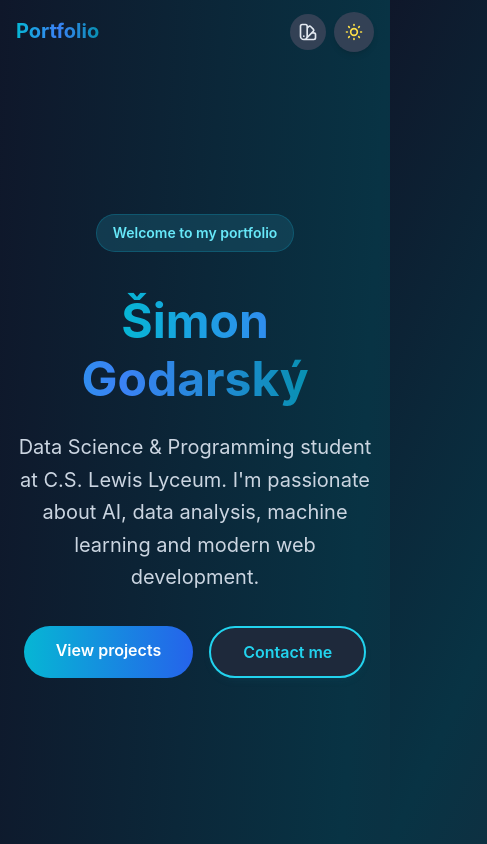
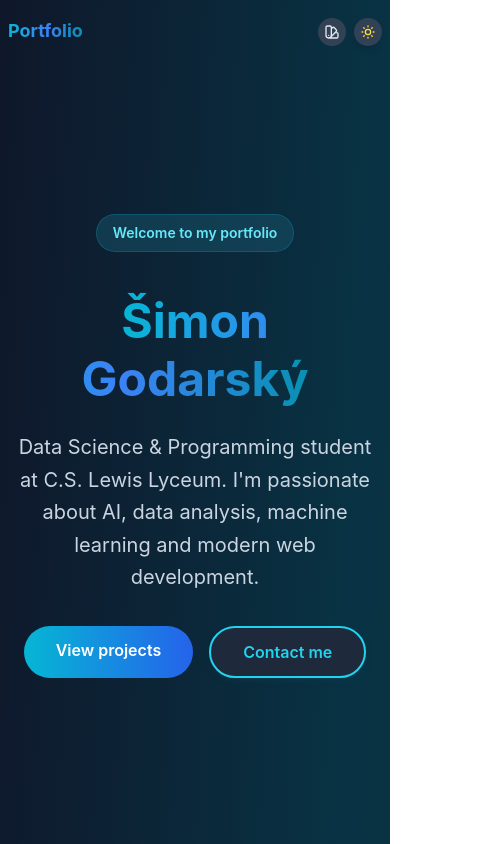
Before and after one commit to simon07426/Portfolio, a React (Vite) app in the folder portfolio/: page / in a window 390 px wide. Shown: the top 844 px of the page, 487 px wide, since content can reach past the window. Built offline with nearby package versions, Linux system fonts and the light colour scheme.

Commit message:
mobile view

```diff
--- a/portfolio/src/App.jsx
+++ b/portfolio/src/App.jsx
@@ -749,10 +749,10 @@ function HomePage() {
           ? `bg-white/90 dark:bg-slate-800/90 backdrop-blur-md shadow-lg ${getThemeClasses.navBorder()}`
           : 'bg-transparent'
       }`}>
-        <div className="max-w-7xl mx-auto px-4 sm:px-6 lg:px-8">
+        <div className="max-w-7xl mx-auto px-2 sm:px-4 md:px-6 lg:px-8">
           <div className="flex justify-between items-center h-16">
-            <Link to="/" className="text-xl font-bold gradient-text hover:opacity-80 transition-opacity">Portfolio</Link>
-            <div className="flex items-center space-x-4">
+            <Link to="/" className="text-lg sm:text-xl font-bold gradient-text hover:opacity-80 transition-opacity">Portfolio</Link>
+            <div className="flex items-center space-x-1 sm:space-x-2 md:space-x-4">
               <div className="hidden md:flex space-x-6 lg:space-x-8">
                 <a href="#home" className={`text-gray-700 dark:text-slate-200 ${getThemeClasses.hoverTextColor()} transition-colors font-medium`}>{t.nav.home}</a>
                 <a href="#about" className={`text-gray-700 dark:text-slate-200 ${getThemeClasses.hoverTextColor()} transition-colors font-medium`}>{t.nav.about}</a>
@@ -765,11 +765,11 @@ function HomePage() {
                   <div className="relative theme-menu-container">
                     <button
                       onClick={() => setShowThemeMenu(!showThemeMenu)}
-                      className="p-2 rounded-full bg-gray-200 dark:bg-slate-700 [data-theme='green']:bg-emerald-100 dark:[data-theme='green']:bg-emerald-900/50 [data-theme='orange']:bg-orange-100 dark:[data-theme='orange']:bg-orange-900/50 [data-theme='cyan']:bg-cyan-100 dark:[data-theme='cyan']:bg-cyan-900/50 text-gray-800 dark:text-slate-200 hover:bg-gray-300 dark:hover:bg-slate-600 [data-theme='green']:hover:bg-emerald-200 dark:[data-theme='green']:hover:bg-emerald-800/60 [data-theme='orange']:hover:bg-orange-200 dark:[data-theme='orange']:hover:bg-orange-800/60 [data-theme='cyan']:hover:bg-cyan-200 dark:[data-theme='cyan']:hover:bg-cyan-800/60 transition-all duration-300"
+                      className="p-1.5 sm:p-2 rounded-full bg-gray-200 dark:bg-slate-700 [data-theme='green']:bg-emerald-100 dark:[data-theme='green']:bg-emerald-900/50 [data-theme='orange']:bg-orange-100 dark:[data-theme='orange']:bg-orange-900/50 [data-theme='cyan']:bg-cyan-100 dark:[data-theme='cyan']:bg-cyan-900/50 text-gray-800 dark:text-slate-200 hover:bg-gray-300 dark:hover:bg-slate-600 [data-theme='green']:hover:bg-emerald-200 dark:[data-theme='green']:hover:bg-emerald-800/60 [data-theme='orange']:hover:bg-orange-200 dark:[data-theme='orange']:hover:bg-orange-800/60 [data-theme='cyan']:hover:bg-cyan-200 dark:[data-theme='cyan']:hover:bg-cyan-800/60 transition-all duration-300"
                       aria-label="Choose theme"
                       title="Vybrať farebnú tému"
                     >
-                      <svg className="w-5 h-5" fill="none" stroke="currentColor" viewBox="0 0 24 24">
+                      <svg className="w-4 h-4 sm:w-5 sm:h-5" fill="none" stroke="currentColor" viewBox="0 0 24 24">
                         <path strokeLinecap="round" strokeLinejoin="round" strokeWidth={2} d="M7 21a4 4 0 01-4-4V5a2 2 0 012-2h4a2 2 0 012 2v12a4 4 0 01-4 4zm0 0h12a2 2 0 002-2v-4a2 2 0 00-2-2h-2.343M11 7.343l1.657-1.657a2 2 0 012.828 0l2.829 2.829a2 2 0 010 2.828l-8.486 8.485M7 17h.01" />
                       </svg>
                     </button>
@@ -799,16 +799,16 @@ function HomePage() {
                   </div>
                 <button
                   onClick={toggleDarkMode}
-                  className="p-2.5 rounded-full bg-gray-200 dark:bg-slate-700 [data-theme='green']:bg-emerald-100 dark:[data-theme='green']:bg-emerald-900/50 [data-theme='orange']:bg-orange-100 dark:[data-theme='orange']:bg-orange-900/50 [data-theme='cyan']:bg-cyan-100 dark:[data-theme='cyan']:bg-cyan-900/50 text-gray-800 dark:text-yellow-300 [data-theme='green']:text-emerald-700 dark:[data-theme='green']:text-emerald-300 [data-theme='orange']:text-orange-700 dark:[data-theme='orange']:text-orange-300 [data-theme='cyan']:text-cyan-700 dark:[data-theme='cyan']:text-cyan-300 hover:bg-gray-300 dark:hover:bg-slate-600 [data-theme='green']:hover:bg-emerald-200 dark:[data-theme='green']:hover:bg-emerald-800/60 [data-theme='orange']:hover:bg-orange-200 dark:[data-theme='orange']:hover:bg-orange-800/60 [data-theme='cyan']:hover:bg-cyan-200 dark:[data-theme='cyan']:hover:bg-cyan-800/60 transition-all duration-300 shadow-md hover:shadow-lg [data-theme='green']:shadow-emerald-500/30 dark:[data-theme='green']:shadow-emerald-900/30 [data-theme='orange']:shadow-orange-500/30 dark:[data-theme='orange']:shadow-orange-900/30 [data-theme='cyan']:shadow-cyan-500/30 dark:[data-theme='cyan']:shadow-cyan-900/30"
+                  className="p-1.5 sm:p-2.5 rounded-full bg-gray-200 dark:bg-slate-700 [data-theme='green']:bg-emerald-100 dark:[data-theme='green']:bg-emerald-900/50 [data-theme='orange']:bg-orange-100 dark:[data-theme='orange']:bg-orange-900/50 [data-theme='cyan']:bg-cyan-100 dark:[data-theme='cyan']:bg-cyan-900/50 text-gray-800 dark:text-yellow-300 [data-theme='green']:text-emerald-700 dark:[data-theme='green']:text-emerald-300 [data-theme='orange']:text-orange-700 dark:[data-theme='orange']:text-orange-300 [data-theme='cyan']:text-cyan-700 dark:[data-theme='cyan']:text-cyan-300 hover:bg-gray-300 dark:hover:bg-slate-600 [data-theme='green']:hover:bg-emerald-200 dark:[data-theme='green']:hover:bg-emerald-800/60 [data-theme='orange']:hover:bg-orange-200 dark:[data-theme='orange']:hover:bg-orange-800/60 [data-theme='cyan']:hover:bg-cyan-200 dark:[data-theme='cyan']:hover:bg-cyan-800/60 transition-all duration-300 shadow-md hover:shadow-lg [data-theme='green']:shadow-emerald-500/30 dark:[data-theme='green']:shadow-emerald-900/30 [data-theme='orange']:shadow-orange-500/30 dark:[data-theme='orange']:shadow-orange-900/30 [data-theme='cyan']:shadow-cyan-500/30 dark:[data-theme='cyan']:shadow-cyan-900/30"
                   aria-label="Toggle dark mode"
                   title={isDarkMode ? "Vypnúť dark mode" : "Zapnúť dark mode"}
                 >
                   {isDarkMode ? (
-                    <svg className="w-5 h-5" fill="none" stroke="currentColor" viewBox="0 0 24 24">
+                    <svg className="w-4 h-4 sm:w-5 sm:h-5" fill="none" stroke="currentColor" viewBox="0 0 24 24">
                       <path strokeLinecap="round" strokeLinejoin="round" strokeWidth={2} d="M12 3v1m0 16v1m9-9h-1M4 12H3m15.364 6.364l-.707-.707M6.343 6.343l-.707-.707m12.728 0l-.707.707M6.343 17.657l-.707.707M16 12a4 4 0 11-8 0 4 4 0 018 0z" />
                     </svg>
                   ) : (
-                    <svg className="w-5 h-5" fill="none" stroke="currentColor" viewBox="0 0 24 24">
+                    <svg className="w-4 h-4 sm:w-5 sm:h-5" fill="none" stroke="currentColor" viewBox="0 0 24 24">
                       <path strokeLinecap="round" strokeLinejoin="round" strokeWidth={2} d="M20.354 15.354A9 9 0 018.646 3.646 9.003 9.003 0 0012 21a9.003 9.003 0 008.354-5.646z" />
                     </svg>
                   )}
@@ -927,7 +927,7 @@ function HomePage() {
       <section id="experience" className="min-h-screen flex items-center justify-center py-8 md:py-10 px-4 sm:px-6 lg:px-8">
         <div className={`max-w-6xl mx-auto w-full section-animate ${visibleSections.has('experience') ? 'visible' : ''}`}>
           <h2 className="text-4xl md:text-5xl lg:text-6xl font-bold text-center mb-10 md:mb-12 gradient-text">{t.experience.title}</h2>
-          <div className="grid md:grid-cols-2 gap-8">
+          <div className="grid grid-cols-1 md:grid-cols-2 gap-8">
             {/* Slido */}
             <div className={`bg-white dark:bg-slate-800 rounded-3xl p-8 shadow-xl ${getThemeClasses.cardShadow()} ${getThemeClasses.cardBorder()}`}>
               <div className="mb-4">
```
